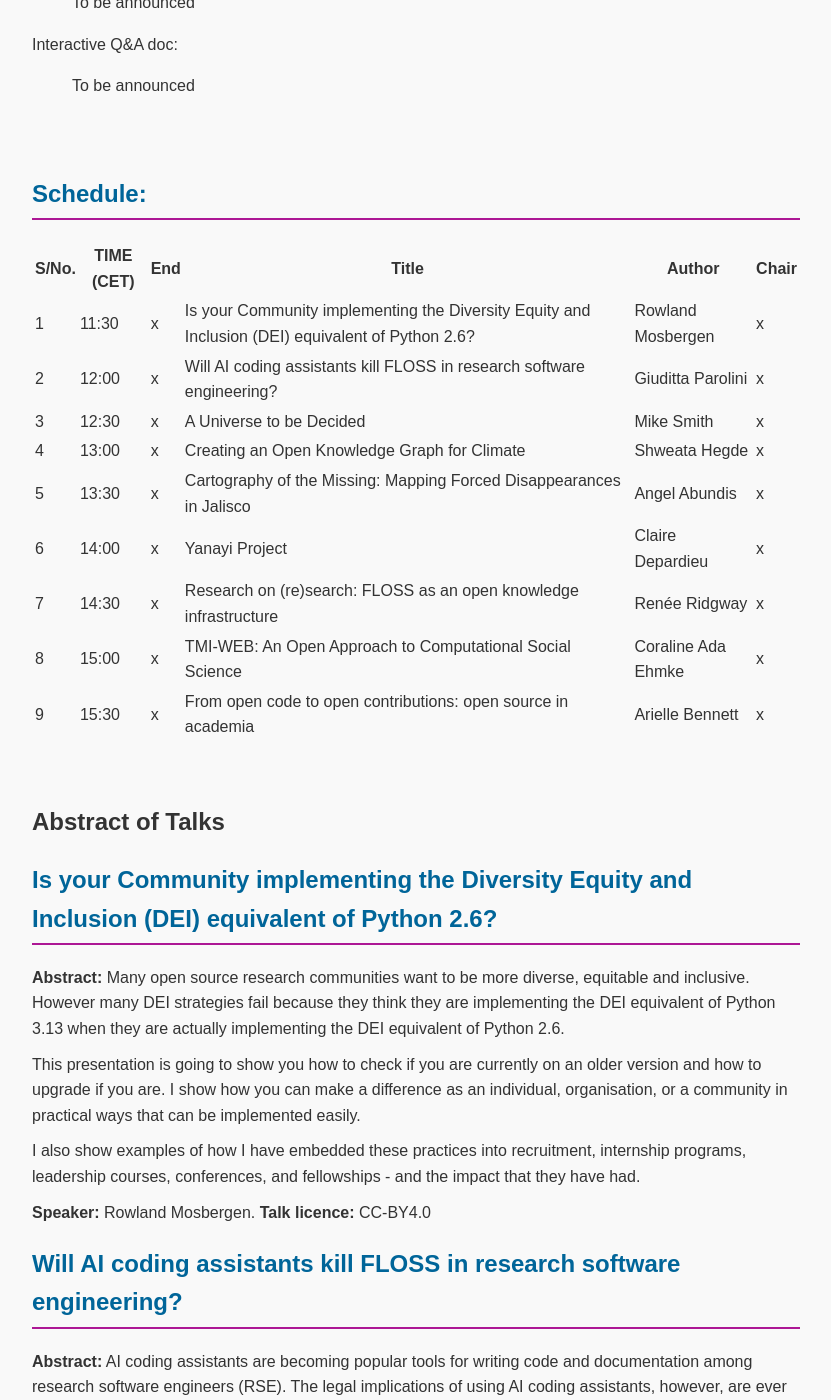
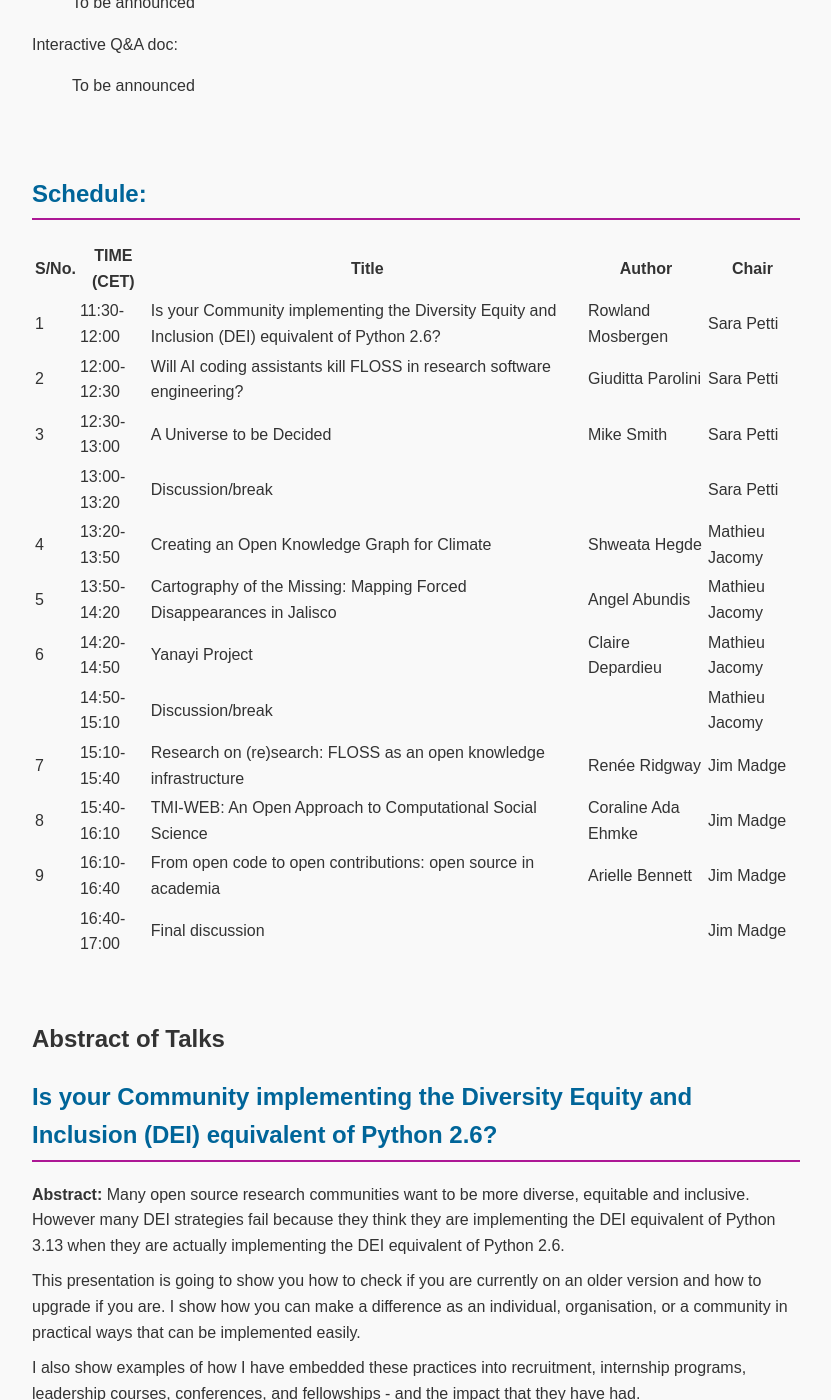
Before and after one commit to research-fosdem/research-fosdem.github.io, a Jekyll site: the page built from 2025-online-schedule.md, in a window 1280 px wide and 1400 px high, scrolled down 520 px. Shown: the whole window, without its empty margins (224-1055 px from the left). Built offline with Jekyll 4.4.1, drawn with Linux system fonts in a browser that asks for light colours.

Commit message:
ORDEM program 2025 updated

```diff
--- a/2025-online-schedule.md
+++ b/2025-online-schedule.md
@@ -24,17 +24,20 @@ Interactive Q&A doc:
 <div markdown="1">
 ## Schedule:
 
-| S/No. | TIME (CET) | End  | Title                                                                          | Author                 | Chair |
-|-------|------------|------|--------------------------------------------------------------------------------|------------------------|-------|
-| 1     | 11:30      | x    | Is your Community implementing the Diversity Equity and Inclusion (DEI) equivalent of Python 2.6? | Rowland Mosbergen      | x     |
-| 2     | 12:00      | x    | Will AI coding assistants kill FLOSS in research software engineering?         | Giuditta Parolini      | x     |
-| 3     | 12:30      | x    | A Universe to be Decided                                                       | Mike Smith             | x     |
-| 4     | 13:00      | x    | Creating an Open Knowledge Graph for Climate                                   | Shweata Hegde          | x     |
-| 5     | 13:30      | x    | Cartography of the Missing: Mapping Forced Disappearances in Jalisco           | Angel Abundis          | x     |
-| 6     | 14:00      | x    | Yanayi Project                                                                 | Claire Depardieu       | x     |
-| 7     | 14:30      | x    | Research on (re)search: FLOSS as an open knowledge infrastructure              | Renée Ridgway          | x     |
-| 8     | 15:00      | x    | TMI-WEB: An Open Approach to Computational Social Science                      | Coraline Ada Ehmke     | x     |
-| 9     | 15:30      | x    | From open code to open contributions: open source in academia                  | Arielle Bennett        | x     |
+| S/No. | TIME (CET)  | Title                                                                          | Author                 | Chair |
+|-------|-------------|--------------------------------------------------------------------------------|------------------------|-------|
+| 1     | 11:30-12:00 | Is your Community implementing the Diversity Equity and Inclusion (DEI) equivalent of Python 2.6? | Rowland Mosbergen      | Sara Petti |
+| 2     | 12:00-12:30 | Will AI coding assistants kill FLOSS in research software engineering?         | Giuditta Parolini      | Sara Petti    |
+| 3     | 12:30-13:00 | A Universe to be Decided                                                       | Mike Smith             | Sara Petti    |
+|       | 13:00-13:20 | Discussion/break                                                               |                        | Sara Petti    |
+| 4     | 13:20-13:50 | Creating an Open Knowledge Graph for Climate                                   | Shweata Hegde          | Mathieu Jacomy |
+| 5     | 13:50-14:20 | Cartography of the Missing: Mapping Forced Disappearances in Jalisco           | Angel Abundis          | Mathieu Jacomy |
+| 6     | 14:20-14:50 | Yanayi Project                                                                 | Claire Depardieu       | Mathieu Jacomy |
+|       | 14:50-15:10 | Discussion/break                                                               |                        | Mathieu Jacomy |
+| 7     | 15:10-15:40 | Research on (re)search: FLOSS as an open knowledge infrastructure              | Renée Ridgway          | Jim Madge |
+| 8     | 15:40-16:10 | TMI-WEB: An Open Approach to Computational Social Science                      | Coraline Ada Ehmke     | Jim Madge |
+| 9     | 16:10-16:40 | From open code to open contributions: open source in academia                  | Arielle Bennett        | Jim Madge |
+|       | 16:40-17:00 | Final discussion                                                               |                        | Jim Madge |
 
 </div>
 </section>
```
